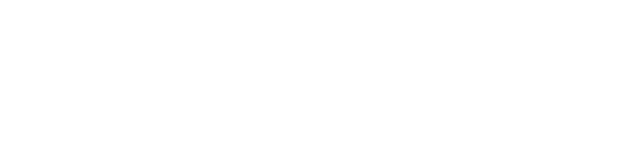
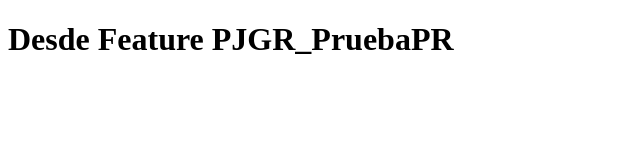
Before and after one commit to PaulaJGarciaR/Ejercicio16-08-2025A, a plain HTML site: page index.html in a window 1280 px wide. Shown: the whole page, without its empty margins (0-640 px from the left). Drawn offline with Linux system fonts and the light colour scheme.

```diff
--- a/index.html
+++ b/index.html
@@ -6,6 +6,6 @@
     <title>Document</title>
 </head>
 <body>
-
+    <h1>Desde Feature PJGR_PruebaPR</h1>
 </body>
 </html>
```
Also changed, not shown: index.css (added).
